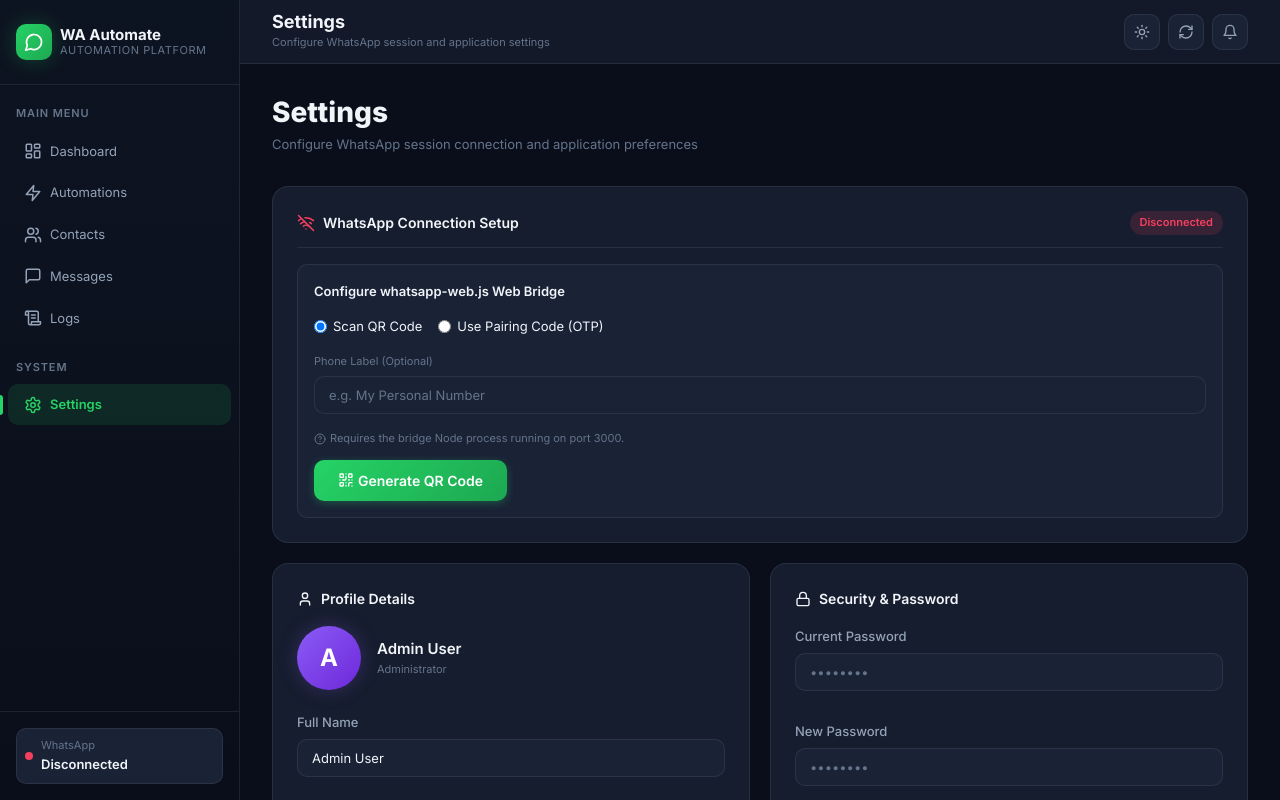
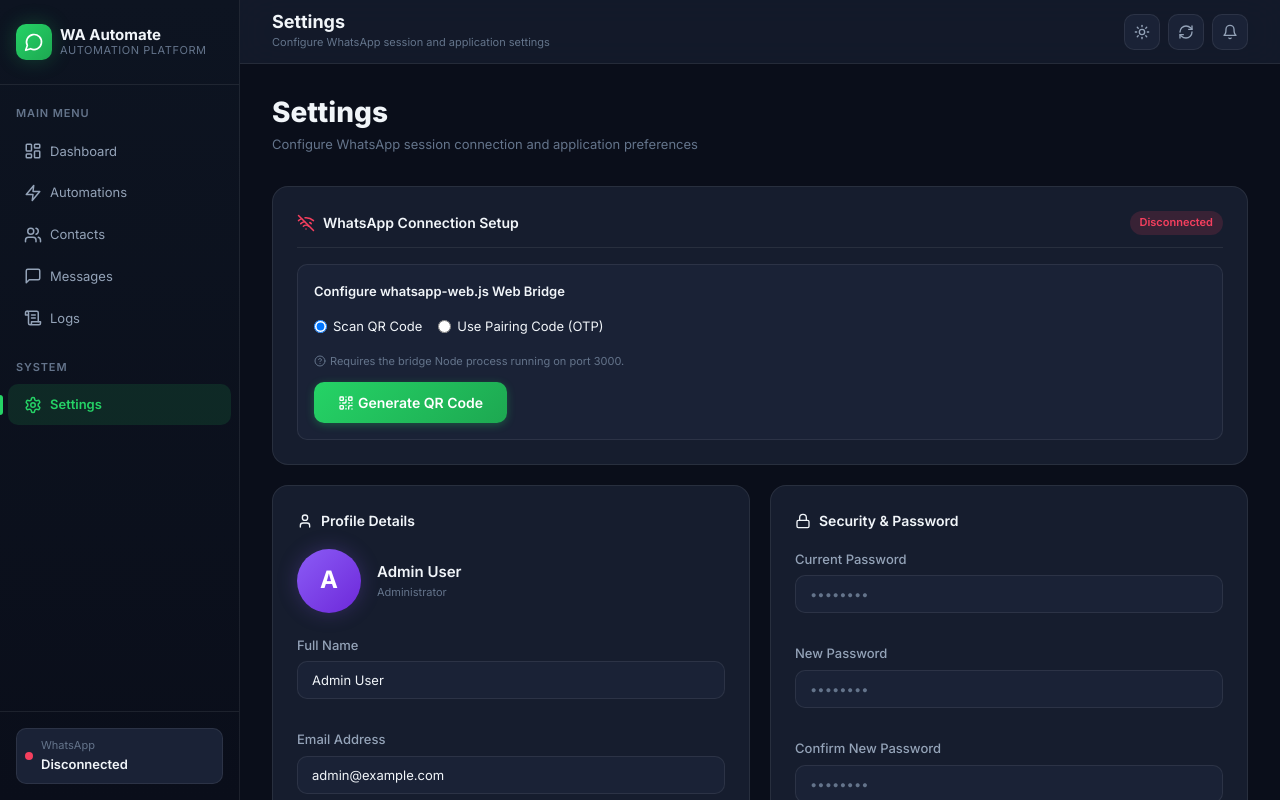
Before and after one commit to pkumar029/-whatsapp-_automate-, a React (Vite) app in the folder frontend/: page /settings in a window 1280 px wide. Shown: the top 800 px of the page. Built offline with nearby package versions, Linux system fonts and the light colour scheme; no server answers.

Commit message:
Fix login QR code polling serialization and connection type conflicts

```diff
--- a/frontend/src/pages/Settings/Settings.jsx
+++ b/frontend/src/pages/Settings/Settings.jsx
@@ -128,7 +128,7 @@
 
     const config = {
       connection_type: connectionType,
-      phone: phone || undefined,
+      phone: (connectionType === 'bridge' && bridgeLinkMethod === 'qr') ? undefined : (phone || undefined),
       meta_token: connectionType === 'meta' ? metaToken : undefined,
       meta_phone_number_id: connectionType === 'meta' ? metaPhoneNumberId : undefined,
       meta_business_account_id: connectionType === 'meta' ? metaBusinessAccountId : undefined
@@ -297,18 +297,7 @@
                     </label>
                   </div>
 
-                  {bridgeLinkMethod === 'qr' ? (
-                    <div style={{ marginBottom: 16 }}>
-                      <label style={{ display: 'block', fontSize: 'var(--font-size-xs)', color: 'var(--text-muted)', marginBottom: 6 }}>Phone Label (Optional)</label>
-                      <input
-                        type="text"
-                        className="form-input"
-                        placeholder="e.g. My Personal Number"
-                        value={phone}
-                        onChange={e => setPhone(e.target.value)}
-                      />
-                    </div>
-                  ) : (
+                  {bridgeLinkMethod === 'qr' ? null : (
                     <div style={{ marginBottom: 16 }}>
                       <label style={{ display: 'block', fontSize: 'var(--font-size-xs)', color: 'var(--text-muted)', marginBottom: 6 }}>Phone Number * (with Country Code, e.g. +91xxxxxx)</label>
                       <input
```
Also changed, not shown: 2 other files (tests, documents, lock files or other folders).
